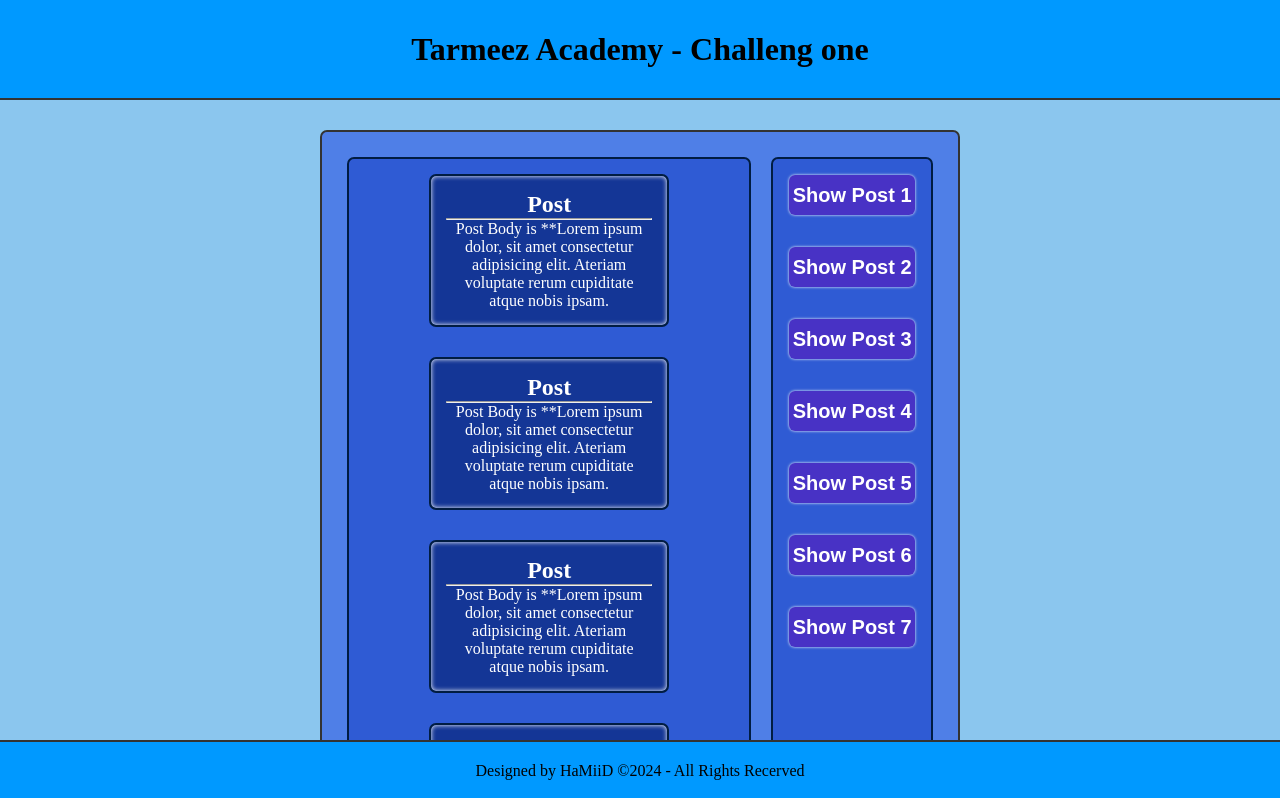
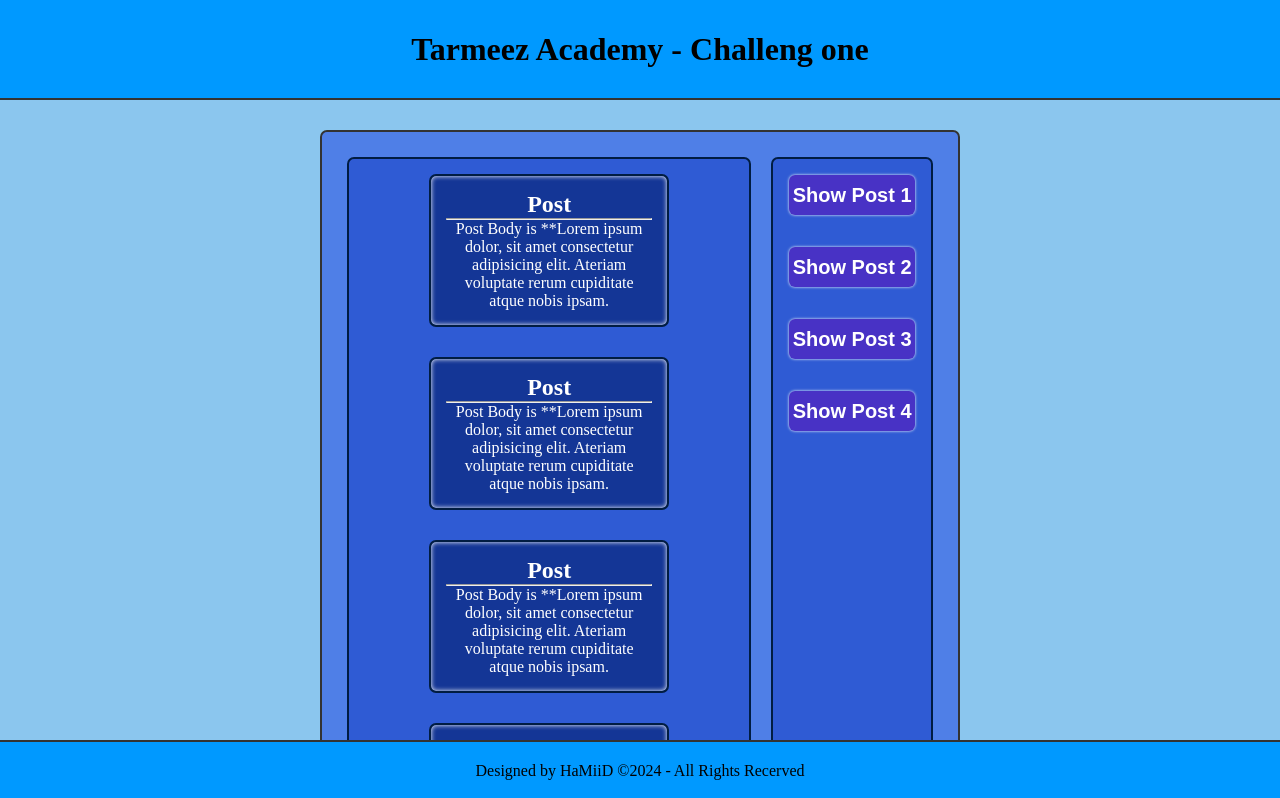
Before and after one commit to alexproman/Challeng-one-React-Tarmeez-Academy, a React (Create React App) app: page / in a window 1280 px wide. Shown: the top 798 px of the page. Built offline with nearby package versions, Linux system fonts and the light colour scheme.

Commit message:
Update SideContent.js

```diff
--- a/src/SideContent.js
+++ b/src/SideContent.js
@@ -10,10 +10,6 @@ export default function SideContent() {
                 <Button id={i++}/>
                 <Button id={i++}/>
                 <Button id={i++}/>
-                <Button id={i++}/>
-                <Button id={i++}/>
-                <Button id={i++}/>
-
             </div>
         </>
     )
```
